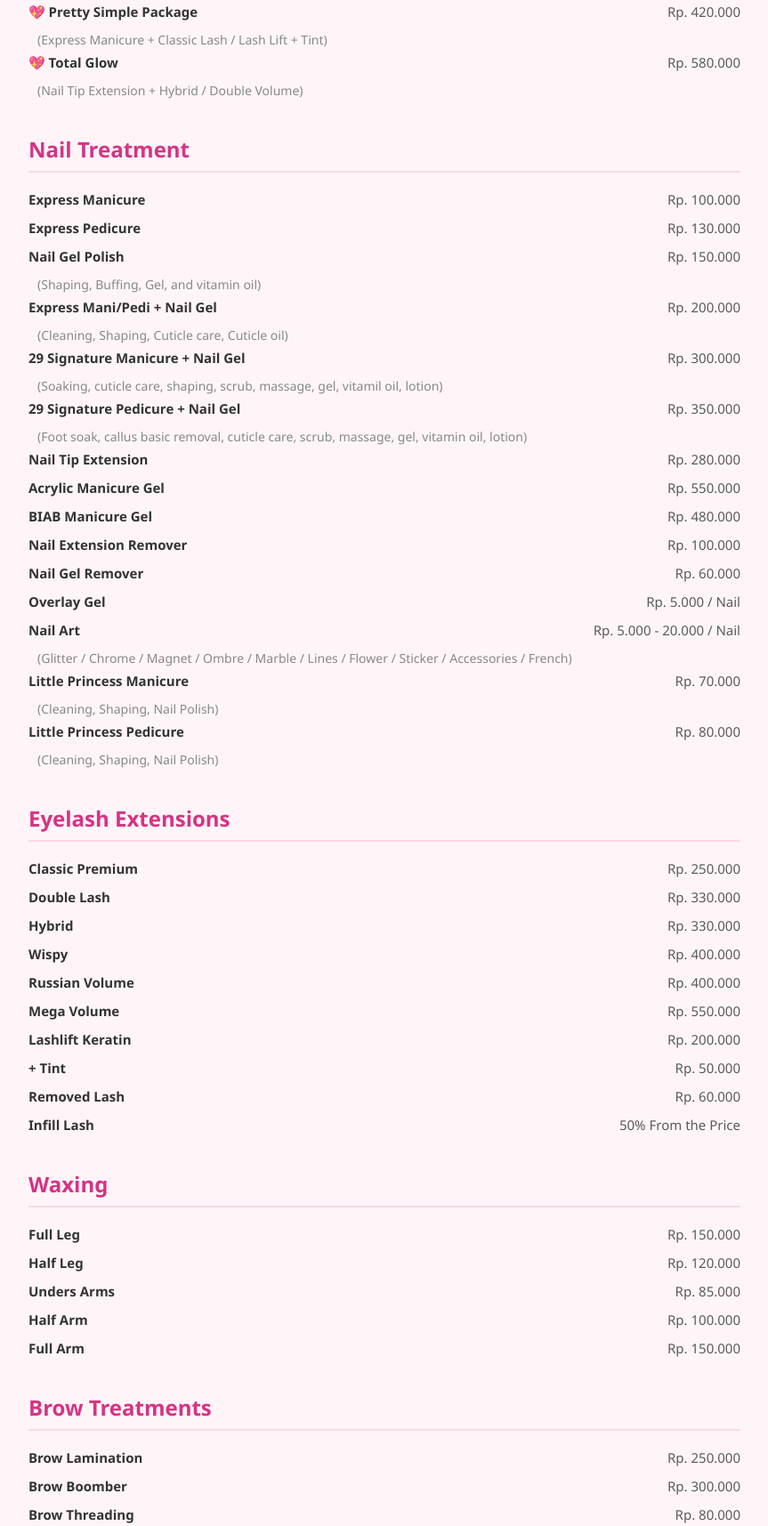
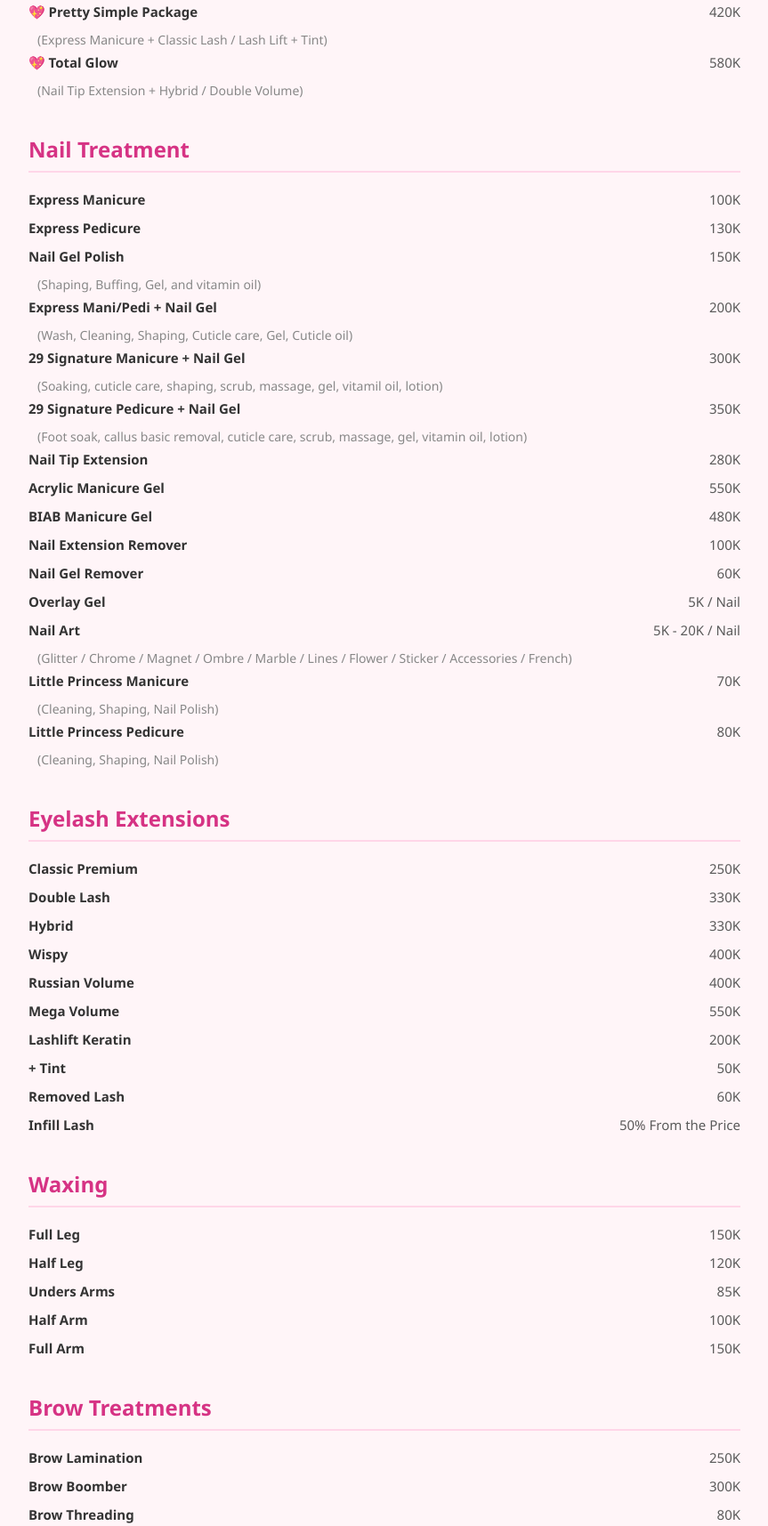
Before and after one commit to TwentyNineBeautyStudio/29, a plain HTML site: page katalog.html in a window 1280 px wide. Shown: the part 472-2187 px from the top of the page at 89% size, without its empty margins (208-1071 px from the left). Drawn offline with Linux system fonts and the light colour scheme.

Commit message:
Add files via upload

```diff
--- a/katalog.html
+++ b/katalog.html
@@ -90,19 +90,19 @@
         <h2>💝 Paket Spesial Twentynine</h2>
 
         <div class="item">
-          <strong>💖 Glow Basic</strong> <span>Rp. 370.000</span>
+          <strong>💖 Glow Basic</strong> <span>370K</span>
         </div>
         <div class="desc">(Express Manicure + Pedicure Gel)</div>
 
         <div class="item">
-          <strong>💖 Pretty Simple Package</strong> <span>Rp. 420.000</span>
+          <strong>💖 Pretty Simple Package</strong> <span>420K</span>
         </div>
         <div class="desc">
           (Express Manicure + Classic Lash / Lash Lift + Tint)
         </div>
 
         <div class="item">
-          <strong>💖 Total Glow</strong> <span>Rp. 580.000</span>
+          <strong>💖 Total Glow</strong> <span>580K</span>
         </div>
         <div class="desc">(Nail Tip Extension + Hybrid / Double Volume)</div>
       </div>
@@ -111,22 +111,22 @@
       <div class="section">
         <h2>Nail Treatment</h2>
         <div class="item">
-          <strong>Express Manicure</strong> <span>Rp. 100.000</span>
+          <strong>Express Manicure</strong> <span>100K</span>
         </div>
         <div class="item">
-          <strong>Express Pedicure</strong> <span>Rp. 130.000</span>
+          <strong>Express Pedicure</strong> <span>130K</span>
         </div>
         <div class="item">
-          <strong>Nail Gel Polish</strong> <span>Rp. 150.000</span>
+          <strong>Nail Gel Polish</strong> <span>150K</span>
         </div>
         <div class="desc">(Shaping, Buffing, Gel, and vitamin oil)</div>
         <div class="item">
-          <strong>Express Mani/Pedi + Nail Gel</strong> <span>Rp. 200.000</span>
+          <strong>Express Mani/Pedi + Nail Gel</strong> <span>200K</span>
         </div>
-        <div class="desc">(Cleaning, Shaping, Cuticle care, Cuticle oil)</div>
+        <div class="desc">(Wash, Cleaning, Shaping, Cuticle care, Gel, Cuticle oil)</div>
         <div class="item">
           <strong>29 Signature Manicure + Nail Gel</strong>
-          <span>Rp. 300.000</span>
+          <span>300K</span>
         </div>
         <div class="desc">
           (Soaking, cuticle care, shaping, scrub, massage, gel, vitamil oil,
@@ -134,43 +134,43 @@
         </div>
         <div class="item">
           <strong>29 Signature Pedicure + Nail Gel</strong>
-          <span>Rp. 350.000</span>
+          <span>350K</span>
         </div>
         <div class="desc">
           (Foot soak, callus basic removal, cuticle care, scrub, massage, gel,
           vitamin oil, lotion)
         </div>
         <div class="item">
-          <strong>Nail Tip Extension</strong> <span>Rp. 280.000</span>
+          <strong>Nail Tip Extension</strong> <span>280K</span>
         </div>
         <div class="item">
-          <strong>Acrylic Manicure Gel</strong> <span>Rp. 550.000</span>
+          <strong>Acrylic Manicure Gel</strong> <span>550K</span>
         </div>
         <div class="item">
-          <strong>BIAB Manicure Gel</strong> <span>Rp. 480.000</span>
+          <strong>BIAB Manicure Gel</strong> <span>480K</span>
         </div>
         <div class="item">
-          <strong>Nail Extension Remover</strong> <span>Rp. 100.000</span>
+          <strong>Nail Extension Remover</strong> <span>100K</span>
         </div>
         <div class="item">
-          <strong>Nail Gel Remover</strong> <span>Rp. 60.000</span>
+          <strong>Nail Gel Remover</strong> <span>60K</span>
         </div>
         <div class="item">
-          <strong>Overlay Gel</strong> <span>Rp. 5.000 / Nail</span>
+          <strong>Overlay Gel</strong> <span>5K / Nail</span>
         </div>
         <div class="item">
-          <strong>Nail Art</strong> <span>Rp. 5.000 - 20.000 / Nail</span>
+          <strong>Nail Art</strong> <span>5K - 20K / Nail</span>
         </div>
         <div class="desc">
           (Glitter / Chrome / Magnet / Ombre / Marble / Lines / Flower / Sticker
           / Accessories / French)
         </div>
         <div class="item">
-          <strong>Little Princess Manicure</strong> <span>Rp. 70.000</span>
+          <strong>Little Princess Manicure</strong> <span>70K</span>
         </div>
         <div class="desc">(Cleaning, Shaping, Nail Polish)</div>
         <div class="item">
-          <strong>Little Princess Pedicure</strong> <span>Rp. 80.000</span>
+          <strong>Little Princess Pedicure</strong> <span>80K</span>
         </div>
         <div class="desc">(Cleaning, Shaping, Nail Polish)</div>
       </div>
@@ -179,25 +179,25 @@
       <div class="section">
         <h2>Eyelash Extensions</h2>
         <div class="item">
-          <strong>Classic Premium</strong> <span>Rp. 250.000</span>
+          <strong>Classic Premium</strong> <span>250K</span>
         </div>
         <div class="item">
-          <strong>Double Lash</strong> <span>Rp. 330.000</span>
+          <strong>Double Lash</strong> <span>330K</span>
         </div>
-        <div class="item"><strong>Hybrid</strong> <span>Rp. 330.000</span></div>
-        <div class="item"><strong>Wispy</strong> <span>Rp. 400.000</span></div>
+        <div class="item"><strong>Hybrid</strong> <span>330K</span></div>
+        <div class="item"><strong>Wispy</strong> <span>400K</span></div>
         <div class="item">
-          <strong>Russian Volume</strong> <span>Rp. 400.000</span>
+          <strong>Russian Volume</strong> <span>400K</span>
         </div>
         <div class="item">
-          <strong>Mega Volume</strong> <span>Rp. 550.000</span>
+          <strong>Mega Volume</strong> <span>550K</span>
         </div>
         <div class="item">
-          <strong>Lashlift Keratin</strong> <span>Rp. 200.000</span>
+          <strong>Lashlift Keratin</strong> <span>200K</span>
         </div>
-        <div class="item"><strong>+ Tint</strong> <span>Rp. 50.000</span></div>
+        <div class="item"><strong>+ Tint</strong> <span>50K</span></div>
         <div class="item">
-          <strong>Removed Lash</strong> <span>Rp. 60.000</span>
+          <strong>Removed Lash</strong> <span>60K</span>
         </div>
         <div class="item">
           <strong>Infill Lash</strong> <span>50% From the Price</span>
@@ -208,19 +208,19 @@
       <div class="section">
         <h2>Waxing</h2>
         <div class="item">
-          <strong>Full Leg</strong> <span>Rp. 150.000</span>
+          <strong>Full Leg</strong> <span>150K</span>
         </div>
         <div class="item">
-          <strong>Half Leg</strong> <span>Rp. 120.000</span>
+          <strong>Half Leg</strong> <span>120K</span>
         </div>
         <div class="item">
-          <strong>Unders Arms</strong> <span>Rp. 85.000</span>
+          <strong>Unders Arms</strong> <span>85K</span>
         </div>
         <div class="item">
-          <strong>Half Arm</strong> <span>Rp. 100.000</span>
+          <strong>Half Arm</strong> <span>100K</span>
         </div>
         <div class="item">
-          <strong>Full Arm</strong> <span>Rp. 150.000</span>
+          <strong>Full Arm</strong> <span>150K</span>
         </div>
       </div>
 
@@ -228,13 +228,13 @@
       <div class="section">
         <h2>Brow Treatments</h2>
         <div class="item">
-          <strong>Brow Lamination</strong> <span>Rp. 250.000</span>
+          <strong>Brow Lamination</strong> <span>250K</span>
         </div>
         <div class="item">
-          <strong>Brow Boomber</strong> <span>Rp. 300.000</span>
+          <strong>Brow Boomber</strong> <span>300K</span>
         </div>
         <div class="item">
-          <strong>Brow Threading</strong> <span>Rp. 80.000</span>
+          <strong>Brow Threading</strong> <span>80K</span>
         </div>
       </div>
     </div>
```
Also changed, not shown: index.html (+6 -2 lines), patnership.html (+2 -2 lines).
